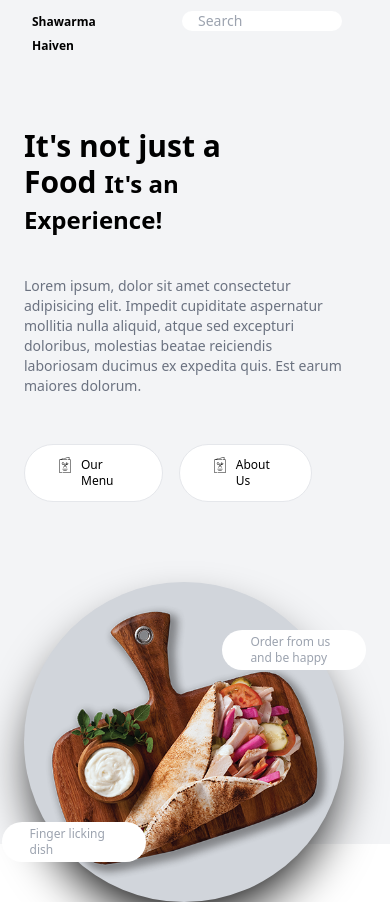
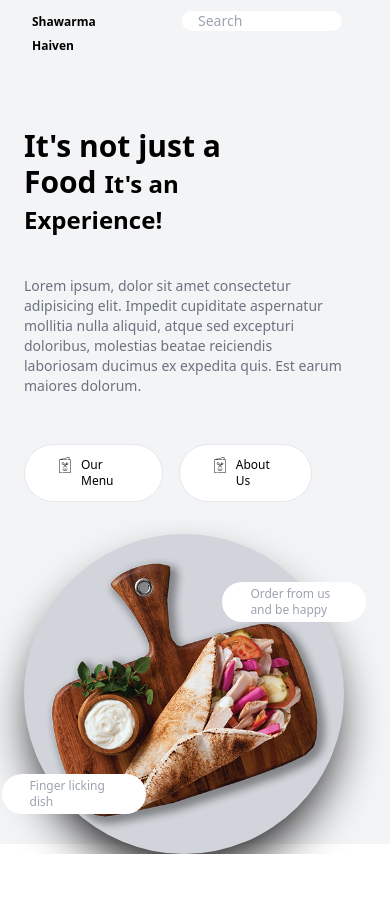
Before and after one commit to DroneBreaker/Vue-Food-App, a Vue app: page / in a window 390 px wide. After the commit the page ends 854 px from the top, so only its background shows below. Built offline with nearby package versions, Linux system fonts and the light colour scheme.

Commit message:
Minor change

```diff
--- a/src/views/HomeView.vue
+++ b/src/views/HomeView.vue
@@ -30,7 +30,7 @@
       <!-- RIGHT PAGE -->
       <!-- Second grid -->
       <div class="mb-4">
-        <div class="md:mx-[4rem] mx-6 md:h-[30rem] h-[20rem] md:w-[30rem] w-[20rem] rounded-full bg-gray-300 shadow-2xl shadow-black mt-[5rem] absolute">
+        <div class="md:mx-[4rem] mx-6 md:h-[30rem] h-[20rem] md:w-[30rem] w-[20rem] rounded-full bg-gray-300 shadow-2xl shadow-black md:mt-[5rem] mt-8 absolute">
           <img class="relative" src="../assets/shawarma-with-board.png"/>
 
           <div style="top: 15%; right: -7%;" class="h-10 w-36 rounded-full bg-white absolute z-10 flex">
```
